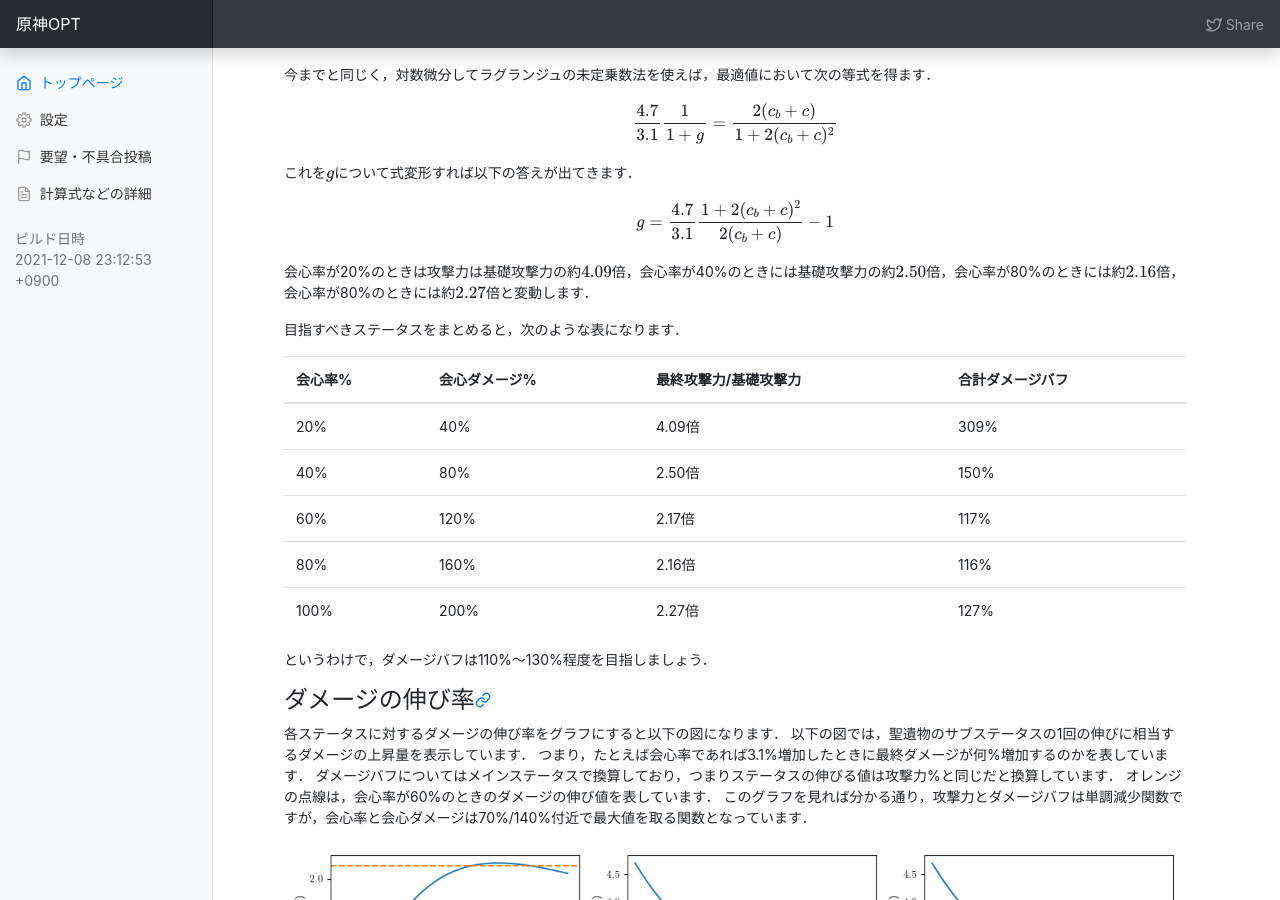
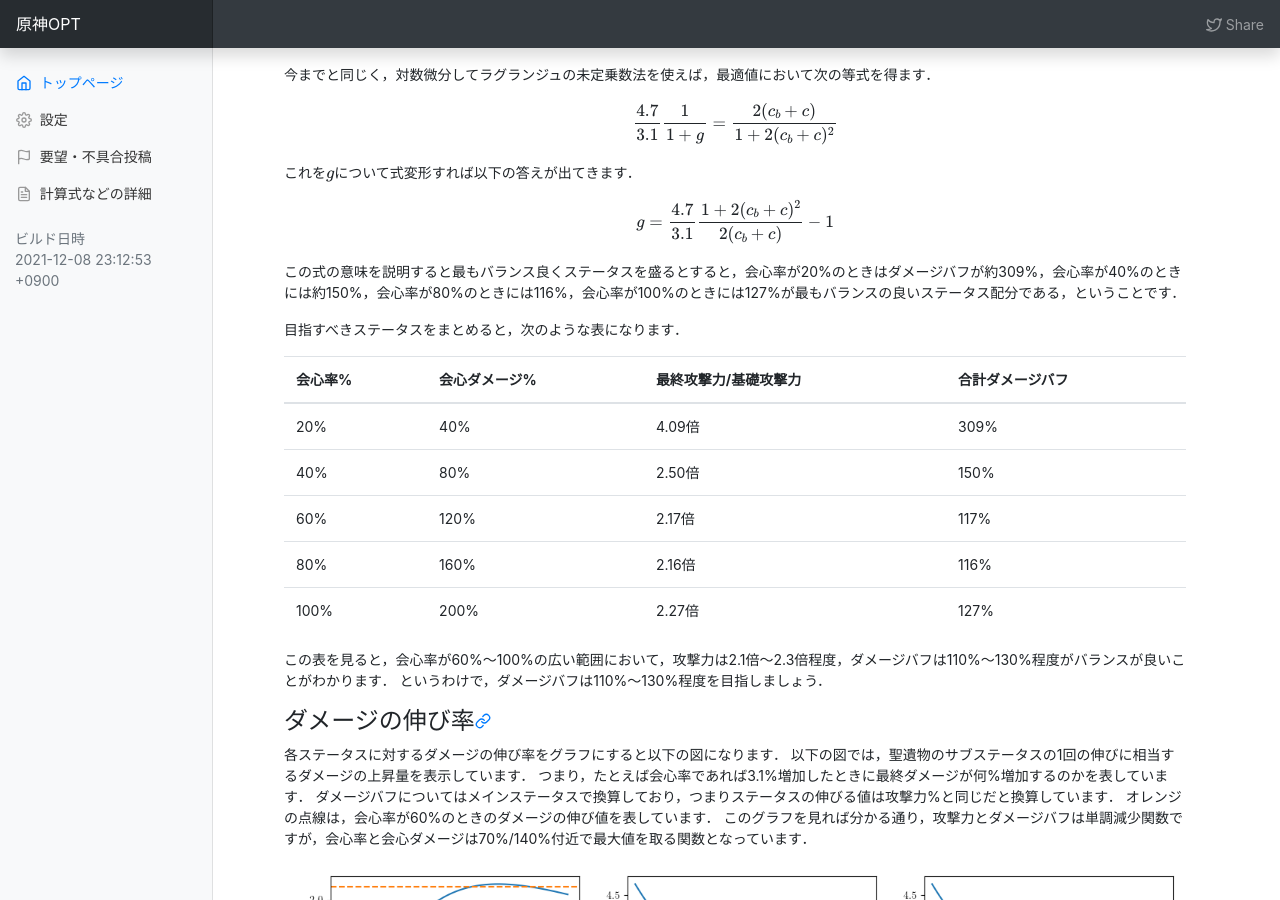
Before and after one commit to k3kaimu/genshinopt, a Jekyll site: the page built from docs/documents.md, in a window 1280 px wide and 900 px high, scrolled down 3785 px. Built offline with Jekyll 4.4.1, drawn with Linux system fonts in a browser that asks for light colours; nearby versions of some CDN libraries; formulas are drawn with MathJax 3.

Commit message:
update docs

```diff
--- a/docs/documents.md
+++ b/docs/documents.md
@@ -268,7 +268,7 @@ $$
  g = \frac{4.7}{3.1} \frac{1 + 2(c_b + c)^2}{2(c_b + c)} - 1
 $$
 
-会心率が20%のときは攻撃力は基礎攻撃力の約$4.09$倍，会心率が40%のときには基礎攻撃力の約$2.50$倍，会心率が80%のときには約$2.16$倍，会心率が80%のときには約$2.27$倍と変動します．
+この式の意味を説明すると最もバランス良くステータスを盛るとすると，会心率が20%のときはダメージバフが約309%，会心率が40%のときには約150%，会心率が80%のときには116%，会心率が100%のときには127%が最もバランスの良いステータス配分である，ということです．
 
 目指すべきステータスをまとめると，次のような表になります．
 
@@ -291,6 +291,7 @@ $$
 </tbody>
 </table>
 
+この表を見ると，会心率が60%～100%の広い範囲において，攻撃力は2.1倍～2.3倍程度，ダメージバフは110%～130%程度がバランスが良いことがわかります．
 というわけで，ダメージバフは110%～130%程度を目指しましょう．
 
 
```
